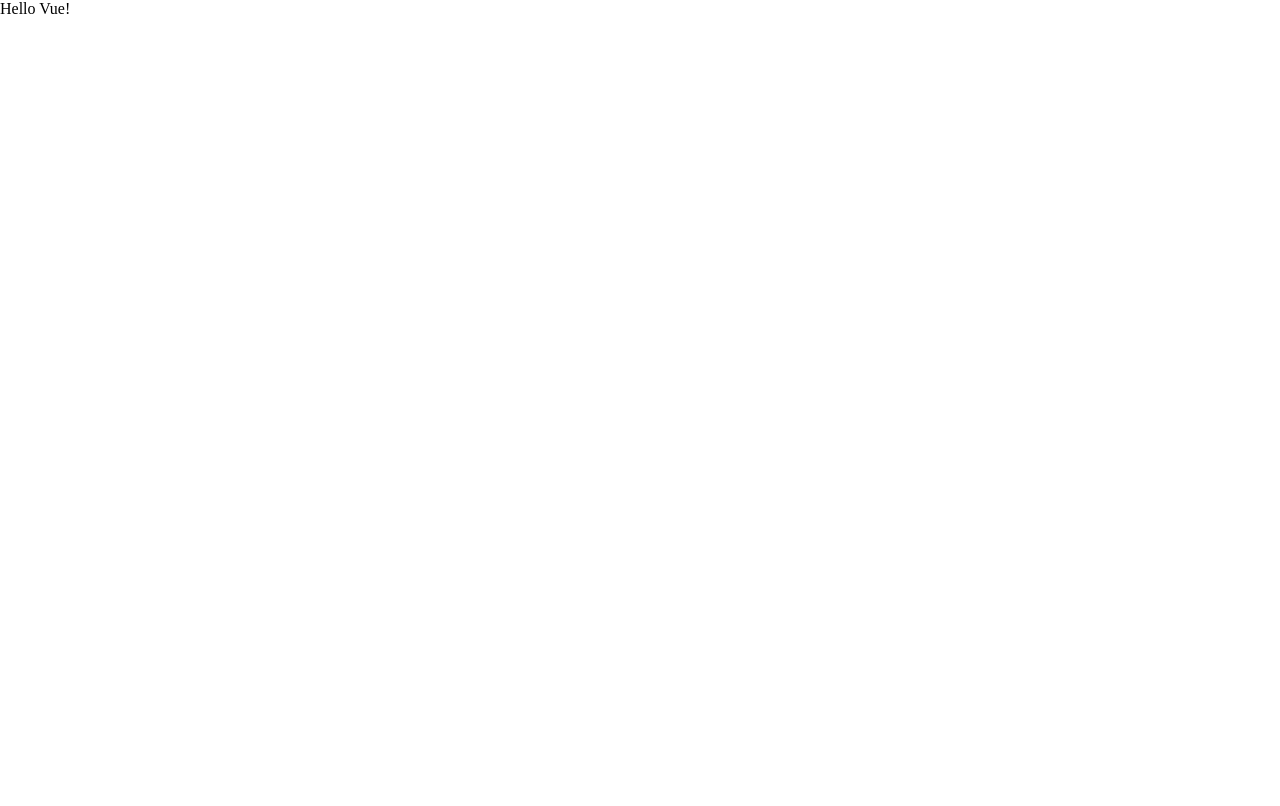
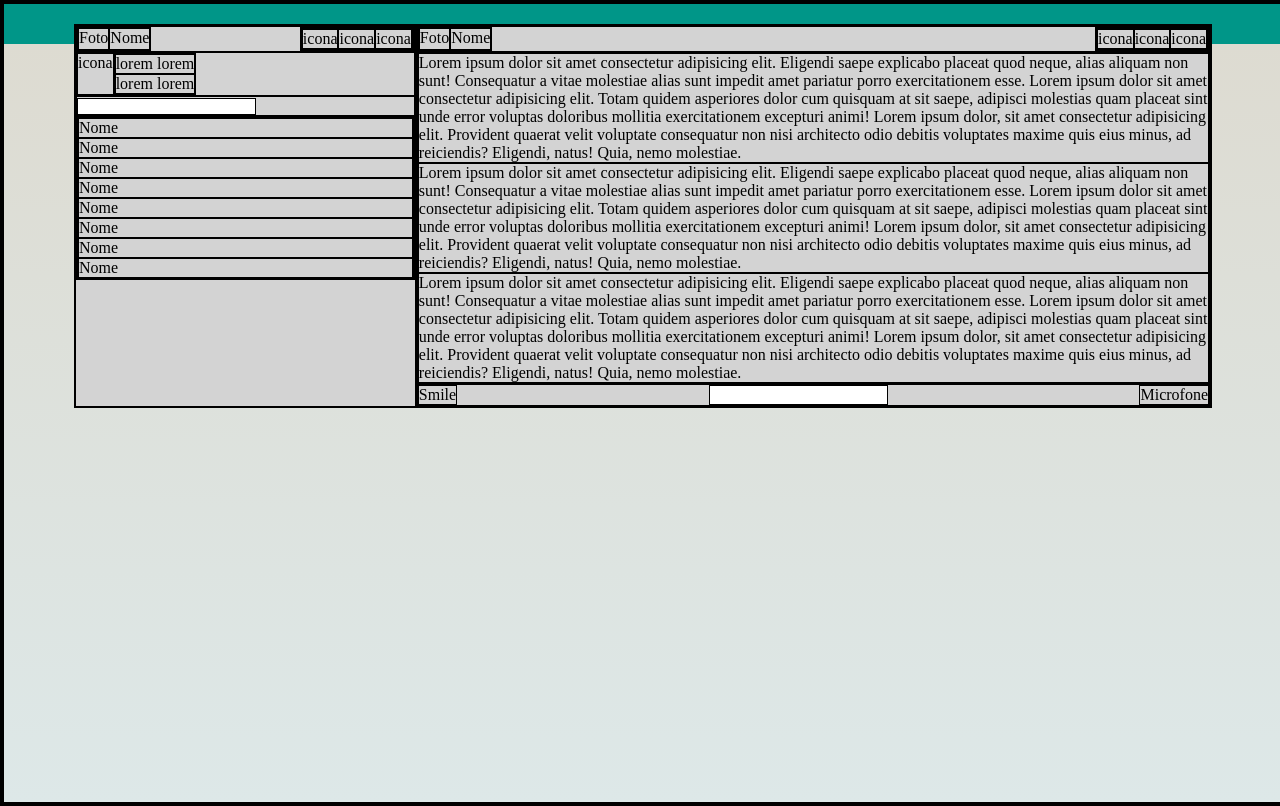
Before and after one commit to info-mic-info/vue-boolzapp, a plain HTML site: page index.html in a window 1280 px wide. Drawn offline with nearby package versions, Linux system fonts and the light colour scheme.

Commit message:
structure

```diff
--- a/css/style.css
+++ b/css/style.css
@@ -1,5 +1,40 @@
-*{
+* {
     margin: 0;
     padding: 0;
     box-sizing: border-box;
+    border: solid 1px black;
 }
+
+/* TOOL
+******************************************** */
+ul{
+    list-style-type: none;
+}
+/* ******************************************** */
+
+.background {
+    width: 100vw;
+    height: 100vh;
+    background: linear-gradient(to top, #dde8e8, #DDDBD1 95%, #009688 95%)
+}
+
+.windows, .first, .info-user, .setting-user, .setting-user ul, .notification, .text-message{
+    display: flex;
+}
+
+.windows{
+   margin: 20px 70px;
+   background-color: lightgrey;
+}
+
+.first, .text-message{
+    justify-content: space-between;
+}
+
+.user {
+    width: 30%;
+}
+
+.chat {
+    width: 70%;
+}
--- a/index.html
+++ b/index.html
@@ -12,7 +12,99 @@
 <body>
 
 
-    <div id="app">{{ message }}</div>
+    <div id="app">
+        <div class="background">
+            <div class="windows">
+
+                <!-- LATO SINISTRO -->
+                <aside class="user">
+
+                    <section class="first">
+                        <!-- Foto e nome user -->
+                        <div class="info-user">
+                            <p>Foto</p>
+                            <p>Nome</p>
+                        </div>
+
+                        <!-- Setting user -->
+                        <div class="setting-user">
+                            <ul>
+                                <li>icona</li>
+                                <li>icona</li>
+                                <li>icona</li>
+                            </ul>
+                        </div>
+                    </section>
+
+
+                    <div class="notification">
+                        <p>icona</p>
+                        <div class="description">
+                            <p>lorem lorem</p>
+                            <p>lorem lorem</p>
+                        </div>
+                    </div>
+
+                    <section class="second">
+                        <input type="text">
+                    </section>
+
+                    <section class="third">
+                        <ul>
+                            <li>Nome</li>
+                            <li>Nome</li>
+                            <li>Nome</li>
+                            <li>Nome</li>
+                            <li>Nome</li>
+                            <li>Nome</li>
+                            <li>Nome</li>
+                            <li>Nome</li>
+                        </ul>
+                    </section>
+
+                </aside>
+
+
+
+                <!-- LATO DESTRO -->
+                <div class="chat">
+                    <section class="first">
+                        <!-- Foto e nome user -->
+                        <div class="info-user">
+                            <p>Foto</p>
+                            <p>Nome</p>
+                        </div>
+
+                        <!-- Setting user -->
+                        <div class="setting-user">
+                            <ul>
+                                <li>icona</li>
+                                <li>icona</li>
+                                <li>icona</li>
+                            </ul>
+                        </div>
+                    </section>
+
+                    <section class="message-chat">
+                    <p>Lorem ipsum dolor sit amet consectetur adipisicing elit. Eligendi saepe explicabo placeat quod neque, alias aliquam non sunt! Consequatur a vitae molestiae alias sunt impedit amet pariatur porro exercitationem esse. Lorem ipsum dolor sit amet consectetur adipisicing elit. Totam quidem asperiores dolor cum quisquam at sit saepe, adipisci molestias quam placeat sint unde error voluptas doloribus mollitia exercitationem excepturi animi! Lorem ipsum dolor, sit amet consectetur adipisicing elit. Provident quaerat velit voluptate consequatur non nisi architecto odio debitis voluptates maxime quis eius minus, ad reiciendis? Eligendi, natus! Quia, nemo molestiae. </p>
+
+                    <p>Lorem ipsum dolor sit amet consectetur adipisicing elit. Eligendi saepe explicabo placeat quod neque, alias aliquam non sunt! Consequatur a vitae molestiae alias sunt impedit amet pariatur porro exercitationem esse. Lorem ipsum dolor sit amet consectetur adipisicing elit. Totam quidem asperiores dolor cum quisquam at sit saepe, adipisci molestias quam placeat sint unde error voluptas doloribus mollitia exercitationem excepturi animi! Lorem ipsum dolor, sit amet consectetur adipisicing elit. Provident quaerat velit voluptate consequatur non nisi architecto odio debitis voluptates maxime quis eius minus, ad reiciendis? Eligendi, natus! Quia, nemo molestiae. </p>
+
+                    <p>Lorem ipsum dolor sit amet consectetur adipisicing elit. Eligendi saepe explicabo placeat quod neque, alias aliquam non sunt! Consequatur a vitae molestiae alias sunt impedit amet pariatur porro exercitationem esse. Lorem ipsum dolor sit amet consectetur adipisicing elit. Totam quidem asperiores dolor cum quisquam at sit saepe, adipisci molestias quam placeat sint unde error voluptas doloribus mollitia exercitationem excepturi animi! Lorem ipsum dolor, sit amet consectetur adipisicing elit. Provident quaerat velit voluptate consequatur non nisi architecto odio debitis voluptates maxime quis eius minus, ad reiciendis? Eligendi, natus! Quia, nemo molestiae. </p>
+
+                    </section>
+
+                    <section class="text-message">
+                        <p>Smile</p>
+                        <input type="text">
+                        <p>Microfone</p>
+                    </section>
+
+                </div>
+            </div>
+        </div>
+
+    </div>
 
     <script src='https://unpkg.com/vue@3/dist/vue.global.js'></script>
     <script src="./js/script.js"></script>
```
